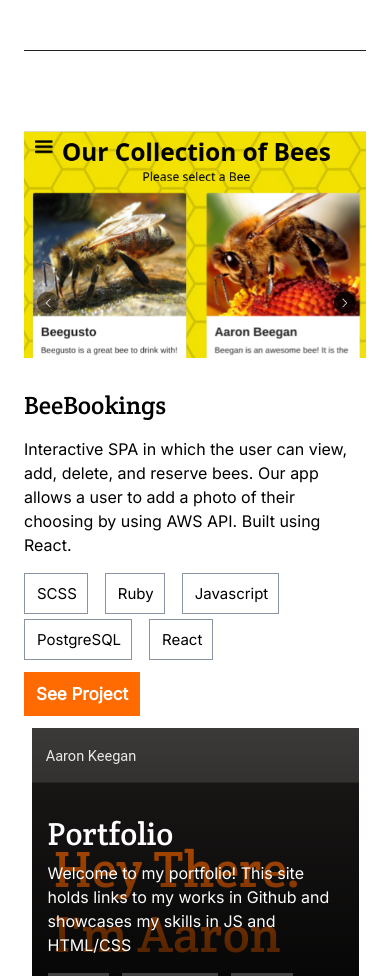
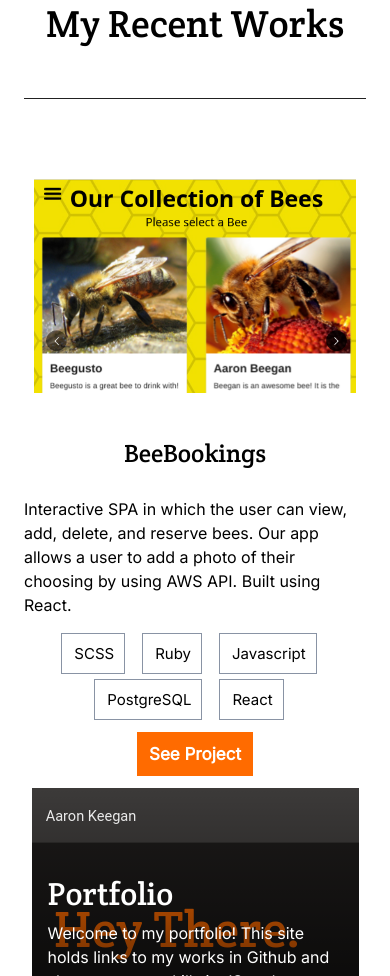
Before and after one commit to AKeeganDev/portfolio_react, a React (Create React App) app: page / in a window 390 px wide. Shown: the part 888-1864 px from the top of the page. Built offline with nearby package versions, Linux system fonts and the light colour scheme; a web font is replaced by a local one.

Commit message:
adjust text

```diff
--- a/src/components/welcome.js
+++ b/src/components/welcome.js
@@ -14,6 +14,10 @@ const Welcome = () => (
         {' '}
         The power of the internet makes that a reality today!
         For info about me and for snapshots of my work, please continue reading my site.
+        {' '}
+        Please click on a project card below for more information and a link to its demo
+        {' '}
+        (if available).
       </p>
     </div>
     <div className="contact-bar">
--- a/src/stylesheets/featuredProject.scss
+++ b/src/stylesheets/featuredProject.scss
@@ -25,7 +25,10 @@ $offwhite-theme2: #dbd8d7;
     }
 
     .title-project-details {
+      display: flex;
+      flex-direction: column;
       max-width: 500px;
+      align-items: flex-start;
 
       button {
         cursor: pointer;
@@ -59,6 +62,8 @@ $offwhite-theme2: #dbd8d7;
     }
 
     .tags {
+      display: flex;
+      flex-wrap: wrap;
       margin-bottom: 12px;
 
       ul {
@@ -96,3 +101,25 @@ $offwhite-theme2: #dbd8d7;
     }
   }
 }
+
+@media screen and (max-width: 1099px) {
+  .title-project
+
+  .featured-img-space {
+    align-items: center;
+
+    .title-project-details {
+      max-width: 500px;
+      align-items: center;
+      flex-direction: column;
+
+      .tags {
+        ul {
+          display: flex;
+          justify-content: center;
+          flex-wrap: wrap;
+        }
+      }
+    }
+  }
+}
```
